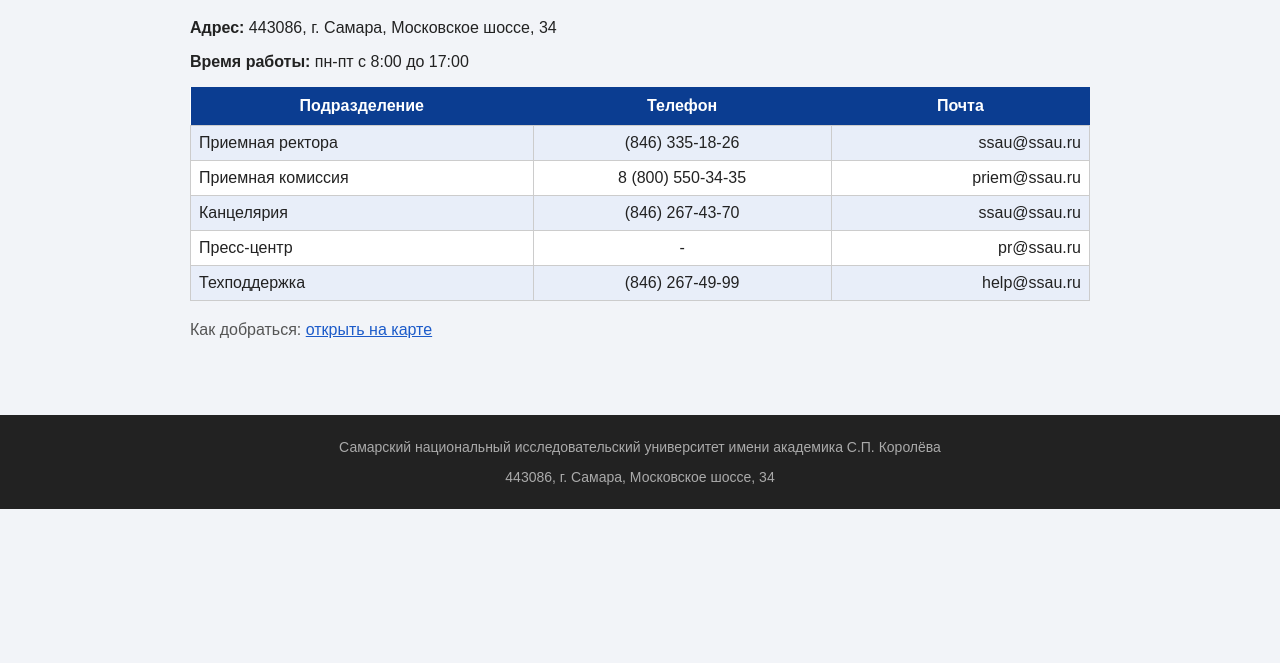
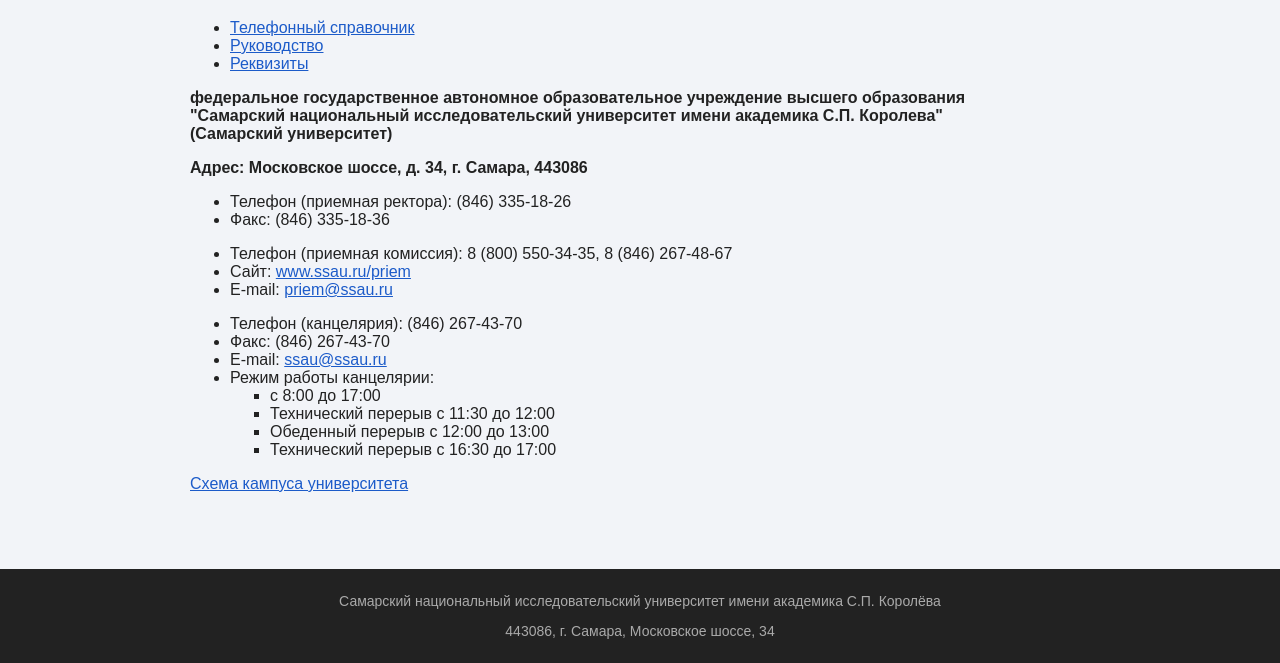
Before and after one commit to EgorK15/web6402-korshikov_ea, a plain HTML site: page lab2/contacts.html in a window 1280 px wide. Shown: the part 209-872 px from the top of the page. Before the commit the page ends 800 px from the top, so only its background shows below. Drawn offline with Linux system fonts and the light colour scheme.

Commit message:
update contacts

```diff
--- a/lab2/contacts.html
+++ b/lab2/contacts.html
@@ -19,43 +19,41 @@
 
     <div class="content">
         <h1>Контакты</h1>
-        <p><b>Адрес:</b> 443086, г. Самара, Московское шоссе, 34</p>
-        <p><b>Время работы:</b> пн-пт с 8:00 до 17:00</p>
+        <ul>
+            <li><a href="https://ssau.ru/info/contacts/continfo/">Телефонный справочник</a></li>
+            <li><a href="https://ssau.ru/info/struct/adm/">Руководство</a></li>
+            <li><a href="https://ssau.ru/info/contacts/pay/">Реквизиты</a></li>
+        </ul>
 
-        <table>
-            <tr>
-                <th>Подразделение</th>
-                <th>Телефон</th>
-                <th>Почта</th>
-            </tr>
-            <tr>
-                <td class="left">Приемная ректора</td>
-                <td class="center">(846) 335-18-26</td>
-                <td class="right">ssau@ssau.ru</td>
-            </tr>
-            <tr>
-                <td class="left">Приемная комиссия</td>
-                <td class="center">8 (800) 550-34-35</td>
-                <td class="right">priem@ssau.ru</td>
-            </tr>
-            <tr>
-                <td class="left">Канцелярия</td>
-                <td class="center">(846) 267-43-70</td>
-                <td class="right">ssau@ssau.ru</td>
-            </tr>
-            <tr>
-                <td class="left">Пресс-центр</td>
-                <td class="center">-</td>
-                <td class="right">pr@ssau.ru</td>
-            </tr>
-            <tr>
-                <td class="left">Техподдержка</td>
-                <td class="center">(846) 267-49-99</td>
-                <td class="right">help@ssau.ru</td>
-            </tr>
-        </table>
+        <p><b>федеральное государственное автономное образовательное учреждение высшего образования<br>
+        "Самарский национальный исследовательский университет имени академика С.П. Королева"<br>
+        (Самарский университет)</b></p>
 
-        <p class="note">Как добраться: <a href="https://yandex.ru/maps/?text=Самара, Московское шоссе, 34">открыть на карте</a></p>
+        <b>Адрес: Московское шоссе, д. 34, г. Самара, 443086</b>
+        <ul>
+            <li>Телефон (приемная ректора): (846) 335-18-26</li>
+            <li>Факс: (846) 335-18-36</li>
+        </ul>
+        <ul>
+            <li>Телефон (приемная комиссия): 8 (800) 550-34-35, 8 (846) 267-48-67</li>
+            <li>Сайт: <a href="https://ssau.ru/priem/">www.ssau.ru/priem</a></li>
+            <li>E-mail: <a href="mailto:priem@ssau.ru">priem@ssau.ru</a></li>
+        </ul>
+        <ul>
+            <li>Телефон (канцелярия): (846) 267-43-70</li>
+            <li>Факс: (846) 267-43-70</li>
+            <li>E-mail: <a href="mailto:ssau@ssau.ru">ssau@ssau.ru</a></li>
+            <li>Режим работы канцелярии:
+                <ul class="square">
+                    <li>с 8:00 до 17:00</li>
+                    <li>Технический перерыв с 11:30 до 12:00</li>
+                    <li>Обеденный перерыв с 12:00 до 13:00</li>
+                    <li>Технический перерыв с 16:30 до 17:00</li>
+                </ul>
+            </li>
+        </ul>
+
+        <p><a href="https://ssau.ru/info/studcity/">Схема кампуса университета</a></p>
     </div>
 
     <div id="footer">
--- a/lab2/style.css
+++ b/lab2/style.css
@@ -129,3 +129,7 @@
     margin-top: 40px;
     font-size: 14px;
 }
+
+.square {
+    list-style-type: square;
+}
```
